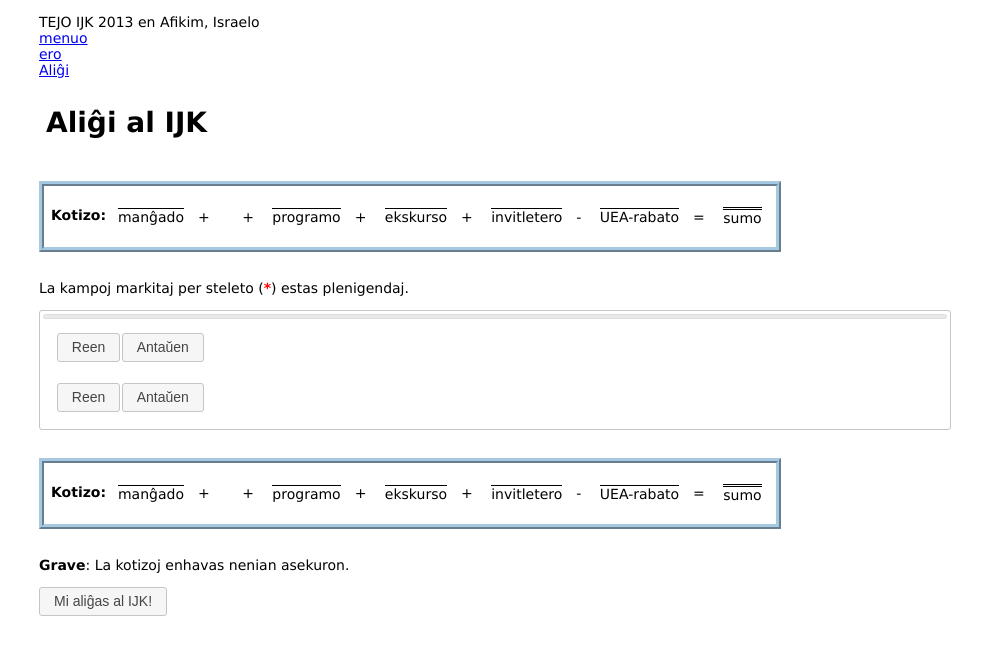
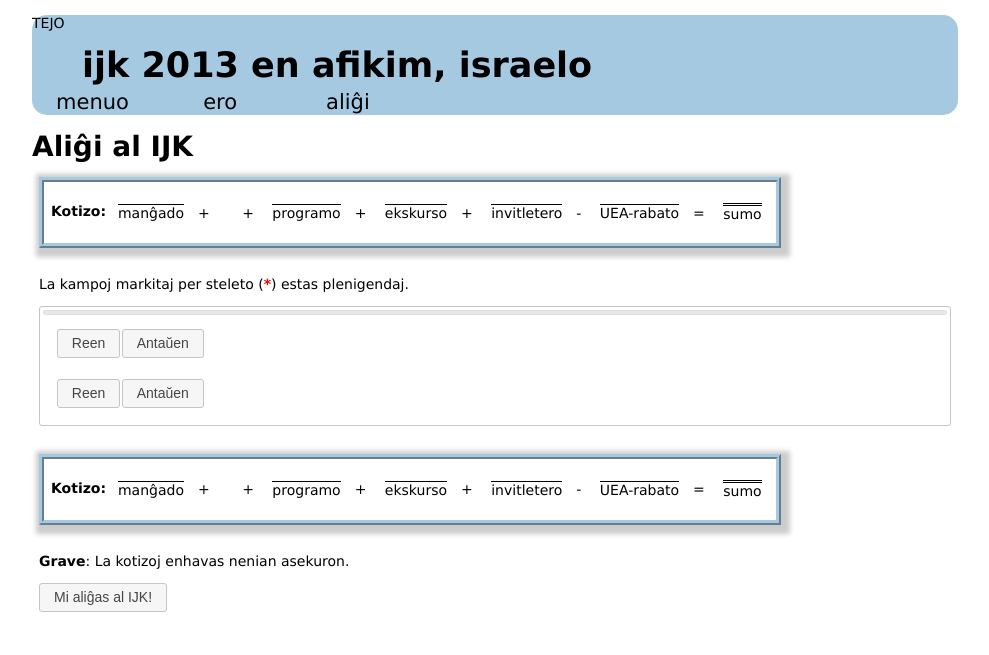
Before and after one commit to Mistborn/ijk, a Django app: page /alighi/ in a window 1280 px wide. Shown: the top 655 px of the page, without its empty margins (145-1134 px from the left). Run offline with Django 3.2, Linux system fonts and the light colour scheme; data that the repository does not hold is empty; parts of the project's set-up code (start-up, migrations or seed data) failed here and were passed over; some libraries are stand-ins or nearby versions.

Commit message:
heading style

```diff
--- a/ijk/static/css/style.css
+++ b/ijk/static/css/style.css
@@ -59,8 +59,56 @@ html, body {
 h1 {
   display: block;
   font-size: 200%;
-  margin: 1em 0.5em;
+  margin: 0;
+  padding: 0;
   font-weight: bold;
+}
+
+#heading {
+  margin: 15px auto;
+  position: relative;
+  width: 926px;
+  height: 100px;
+  vertical-align: middle;
+  background: #a6c9e2;
+  border-radius: 15px;
+}
+#heading #ijk-heading {
+  font-weight: bold;
+  font-size: 35px;
+  line-height: 100px;
+  position: absolute;
+  left: 50px;
+  text-transform: lowercase;
+}
+#heading .menuo {
+  position: absolute;
+  top: 73.75px;
+  width: 100%;
+  font-size: 21px;
+  line-height: 26.25px;
+  height: 26.25px;
+  list-style: none;
+}
+#heading .menuo li {
+  display: inline-block;
+  margin: 0 0.5em;
+  width: 100px;
+  text-align: center;
+  text-transform: lowercase;
+  border-radius: 7px 7px 0 0;
+}
+#heading .menuo li a {
+  margin: 0;
+  padding: 0;
+  text-decoration: none;
+  color: inherit;
+}
+#heading .menuo li:hover {
+  background-color: white;
+}
+#heading .menuo li:hover a {
+  color: #1e415a;
 }
 
 div, p, #alighi-btn, #form-tabs {
@@ -232,6 +280,9 @@ textarea {
 
 .fakturo {
   border: 5px ridge #a6c9e2;
+  -moz-box-shadow: 3px 3px 5px 6px #ccc;
+  -webkit-box-shadow: 3px 3px 5px 6px #ccc;
+  box-shadow: 3px 3px 5px 6px #ccc;
   display: inline-block;
   padding: 0.5em;
 }
--- a/ijk/static/css/style.scss
+++ b/ijk/static/css/style.scss
@@ -6,10 +6,17 @@ $widget-width: 200px;
 $helptext-width: 300px;
 $content-width: $label-width + $widget-width + $helptext-width + 9 * $root-em;
 $style-color: #A6C9E2;
+$heading-height: 100px;
 
 @mixin style-of-required {
     color: red;
     font-weight: bold;
+}
+
+@mixin shadow {
+  -moz-box-shadow:    3px 3px 5px 6px #ccc;
+  -webkit-box-shadow: 3px 3px 5px 6px #ccc;
+  box-shadow:         3px 3px 5px 6px #ccc;
 }
 
 /*! http://meyerweb.com/eric/tools/css/reset/
@@ -70,8 +77,55 @@ html, body {
 h1 {
     display: block;
     font-size: 200%;
-    margin: 1em 0.5em;
+    margin: 0; // 1em 0.5em;
+    padding: 0;
     font-weight: bold;
+}
+
+// heading
+#heading {
+    margin: 15px auto;
+    position: relative;
+    width: $content-width;
+    height: $heading-height;
+    vertical-align: middle;
+    background: $style-color;
+    border-radius: 15px;
+    #ijk-heading {
+        font-weight: bold;
+        font-size: $root-em * 2.5;
+        line-height: $heading-height;
+        position: absolute;
+        left: 50px;
+        text-transform: lowercase;
+    }
+    .menuo {
+        position: absolute;
+        top: $heading-height - 1.5 * $root-em / 0.8;
+        width: 100%;
+        font-size: 1.5 * $root-em;
+        line-height: 1.5 * $root-em / 0.8;
+        height: 1.5 * $root-em / 0.8;
+        //border: 1px solid black;
+        list-style: none;
+        li {
+            display: inline-block;
+            margin: 0 0.5em;
+            width: 100px;
+            text-align: center;
+            text-transform: lowercase;
+            border-radius: 7px 7px 0 0;
+            a {
+                margin: 0; padding: 0;
+                text-decoration: none;
+                color: inherit;
+            }
+            &:hover {
+                background-color: white;
+                a { color: $style-color - #888; }
+            }
+        }
+    }
 }
 
 div, p, #alighi-btn, #form-tabs {
@@ -249,6 +303,7 @@ textarea {
 // Area to display the calculated kotizo
 .fakturo {
     border: 5px ridge $style-color; // #ddd;
+    @include shadow;
     display: inline-block;
     padding: 0.5em;
     .label { font-weight: bold; }
```
